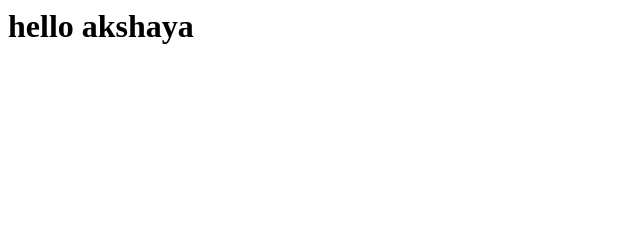
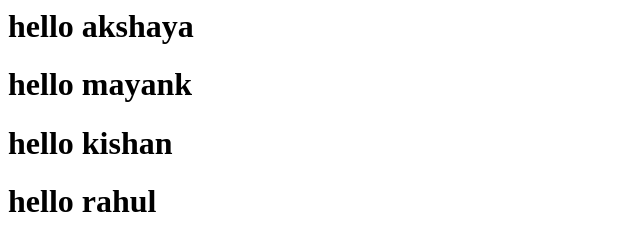
Before and after one commit to Devil5885/test, a plain HTML site: page index.html in a window 1280 px wide. Shown: the whole page, without its empty margins (0-640 px from the left). Drawn offline with Linux system fonts and the light colour scheme.

Commit message:
second commit

```diff
--- a/index.html
+++ b/index.html
@@ -6,6 +6,9 @@
 
 <body>
     <h1>hello akshaya</h1>
+    <h1>hello mayank</h1>
+    <h1>hello kishan</h1>
+    <h1>hello rahul</h1>
 </body>
 
 </html>
```
